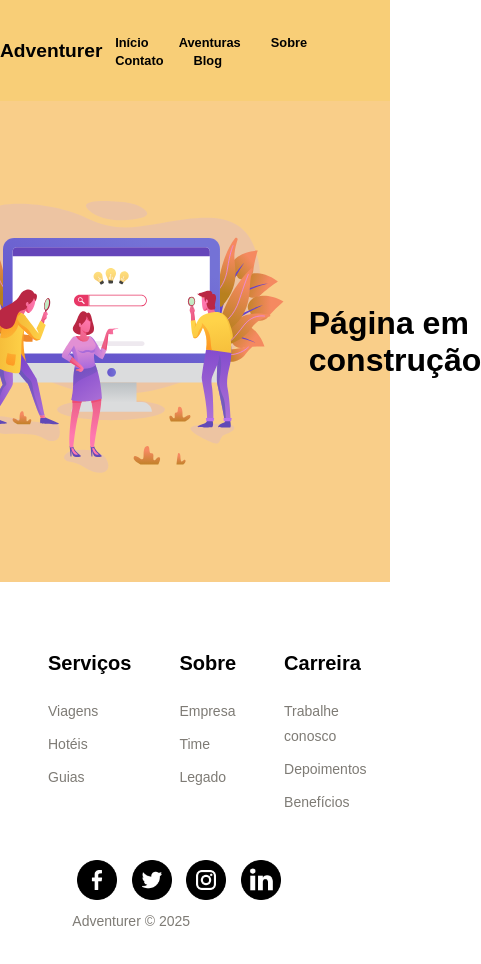
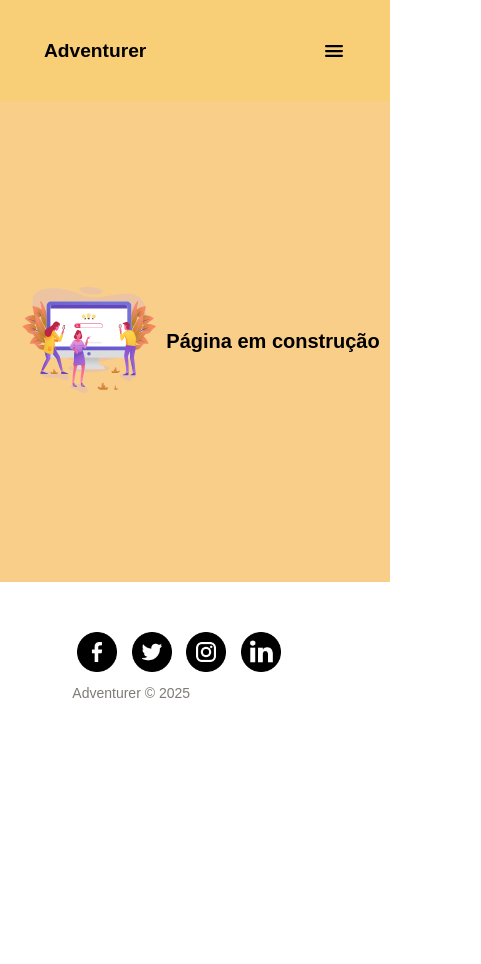
Before and after one commit to eltonluiz178/projeto-elogica-front, a plain HTML site: page pages/construcao.html in a window 390 px wide. Shown: the whole page, 481 px wide, since content can reach past the window. After the commit the page ends 844 px from the top, so only its background shows below. Drawn offline with nearby package versions, Linux system fonts and the light colour scheme.

Commit message:
Terminando responsividade para mobile , adicionando menu hamburguer para mobile, e resolvendo alguns erros

```diff
--- a/pages/construcao.html
+++ b/pages/construcao.html
@@ -6,6 +6,8 @@
     <meta name="viewport" content="width=device-width, initial-scale=1.0">
     <title>Adventurer</title>
     <link rel="stylesheet" href="/style/construcaoCss.css">
+    <script type="module" src="https://unpkg.com/ionicons@7.1.0/dist/ionicons/ionicons.esm.js"></script>
+    <script nomodule src="https://unpkg.com/ionicons@7.1.0/dist/ionicons/ionicons.js"></script>
 </head>
 
 <body>
@@ -22,6 +24,7 @@
             <a href="/pages/construcao.html">Blog</a>
         </div>
         <a href="/pages/index.html#segunda-tela"><button class="inicie-sua-aventura">Inicie sua aventura!</button></a>
+        <ion-icon class="menu-icon" name="menu"></ion-icon>
     </header>
 
     <main class="pagina">
--- a/style/construcaoCss.css
+++ b/style/construcaoCss.css
@@ -42,6 +42,10 @@ div{
     position: fixed;
     top: 0;
     z-index: 1000;
+}
+
+#nav-bar .menu-icon {
+    display: none;
 }
 
 #nav-bar .adventurer a {
@@ -147,7 +151,7 @@ div{
 }
 
 .pagina .tela img {
-    width: 400px;
+    width: 40vw;
 }
 
 /* tablet */
@@ -186,3 +190,26 @@ div{
         margin-bottom: 40px;
     }
 }
+
+@media (max-width: 425px) {
+    #nav-bar .botoes-nav-bar {
+        display: none;
+    }
+
+    #nav-bar .menu-icon {
+        display: block;
+        font-size: 1.5rem;
+    }
+
+    .pagina .tela h1 {
+        font-size: 20px;
+    }
+
+    #footer {
+        height: 20vh;
+    }
+
+    #footer .links-redes .links{
+        display: none;
+    }
+}
--- a/style/contatoCss.css
+++ b/style/contatoCss.css
@@ -42,6 +42,10 @@ div{
     position: fixed;
     top: 0;
     z-index: 1000;
+}
+
+#nav-bar .menu-icon {
+    display: none;
 }
 
 #nav-bar .adventurer a {
@@ -215,3 +219,22 @@ div{
         margin-bottom: 40px;
     }
 }
+
+@media (max-width: 425px) {
+    #nav-bar .botoes-nav-bar {
+        display: none;
+    }
+
+    #nav-bar .menu-icon {
+        display: block;
+        font-size: 1.5rem;
+    }
+
+    #footer {
+        height: 20vh;
+    }
+
+    #footer .links-redes .links{
+        display: none;
+    }
+}
--- a/style/style.css
+++ b/style/style.css
@@ -5,7 +5,9 @@
     font-family: sans-serif;
 }
 
-html {}
+html {
+    scroll-behavior: smooth;
+}
 
 button {
     border: none;
@@ -37,6 +39,10 @@ div {
     justify-content: space-between;
     align-items: center;
     top: 0;
+}
+
+#nav-bar .menu-icon {
+    display: none;
 }
 
 #nav-bar .adventurer a {
@@ -74,7 +80,7 @@ div {
 }
 
 #primeira-tela {
-    height: 124vh;
+    height: 100%;
     background-color: #f9ce89;
 }
 
@@ -170,7 +176,8 @@ div {
 }
 
 .rodape {
-    margin-top: 20rem;
+    margin-top: 20vh;
+    margin-bottom: 20vh;
     width: 90vw;
     background-color: rgba(228, 221, 207, 0.5);
     border-radius: 1rem;
@@ -367,7 +374,6 @@ div {
     align-items: center;
     justify-content: center;
     width: 90vw;
-    height: 400px;
     border-radius: 1rem;
     margin-top: 5rem;
 }
@@ -377,7 +383,7 @@ div {
 }
 
 #quarta-tela .corpo .texto-imagem .texto {
-    width: 800px;
+    width: 80%;
     margin-left: 2rem;
 }
 
@@ -459,6 +465,10 @@ div {
 
     #nav-bar .adventurer a {
         margin-left: 0rem;
+    }
+
+    #nav-bar .botoes-nav-bar a {
+        padding: 0.4rem;
     }
 
     #nav-bar .inicie-sua-aventura {
@@ -631,4 +641,45 @@ div {
     }
 }
 
-@media (max-width: 425px) {}
+@media (max-width: 425px) {
+    #nav-bar .botoes-nav-bar {
+        display: none;
+    }
+
+    #nav-bar .menu-icon {
+        display: block;
+        font-size: 1.5rem;
+    }
+
+    #primeira-tela .corpo .inicio .texto {
+        width: 85vw;
+    }
+
+    #primeira-tela .corpo .inicio .texto h1{
+        font-size: 22px;
+    }
+
+    #primeira-tela .corpo .inicio .texto .textfield input {
+        width: 11rem;
+    }
+
+    #primeira-tela .corpo .inicio .texto .textfield .botao-iniciar {
+        width: 11rem;
+    }
+
+    #terceira-tela .corpo .dados-imagem img{
+        width: 100%;
+    }
+
+    #terceira-tela .corpo .dados-imagem .texto-dados .dados{
+        height: 100%;
+    }
+
+    #footer {
+        height: 20vh;
+    }
+
+    #footer .links-redes .links{
+        display: none;
+    }
+}
```
Also changed, not shown: pages/contato.html (+3 -0 lines), pages/index.html (+3 -0 lines).
